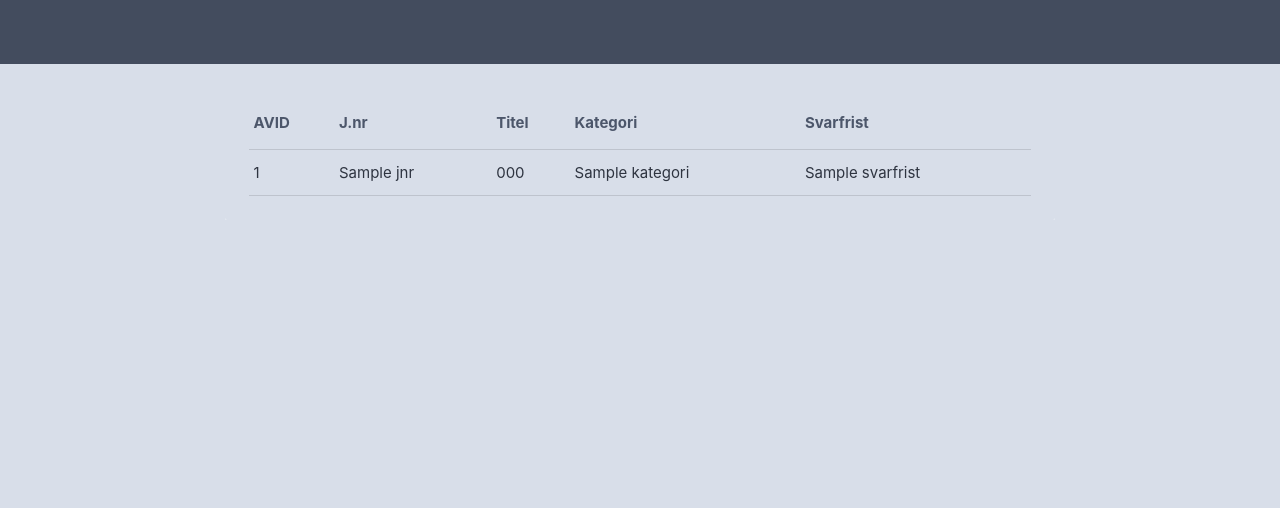
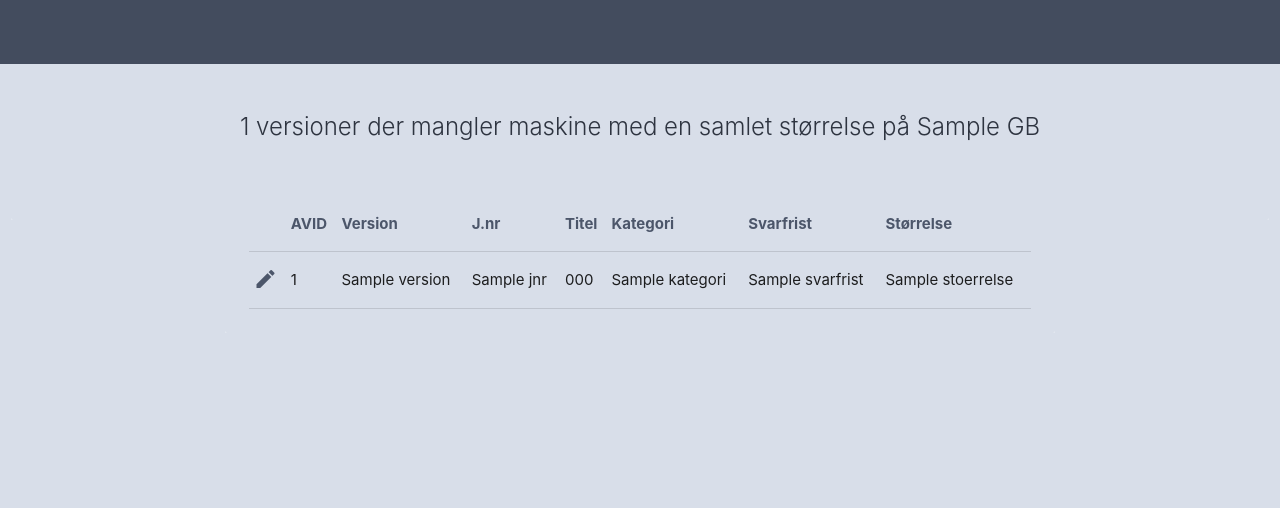
Before and after one commit to edbsystem/metax, a Django app: template arkiveringsversioner/templates/arkiveringsversioner/mangler_maskine.html in a window 1280 px wide. Shown: the top 508 px of the page. Run offline with Django 3.2, Linux system fonts and the light colour scheme; data comes from the database, SQL or seed files in the repository; both versions use the stored data as it was after the commit; the template is opened without the code that fills it: most values are stand-ins (such as "Sample title", 1, 10 or a date in 2020).

Commit message:
27-04-2021 14:27

```diff
--- a/arkiveringsversioner/models/version.py
+++ b/arkiveringsversioner/models/version.py
@@ -164,6 +164,10 @@ class Version(models.Model):
         default=False,
     )
 
+    modtaget_ada_startet = models.BooleanField(
+        default=False,
+    )
+
     modtaget_adatest_godkendt = models.BooleanField(
         default=False,
     )
--- a/arkiveringsversioner/templates/arkiveringsversioner/mangler_maskine.html
+++ b/arkiveringsversioner/templates/arkiveringsversioner/mangler_maskine.html
@@ -6,27 +6,43 @@
 
 <section class="section center">
   <div class="row">
+    <div class="col l12">
+      <div class="card z-depth-0">
+        <div class="card-content">
+          <span class="card-title center" style="cursor: default !important;">{{ versioner|length }} versioner der mangler maskine med en samlet størrelse på {{ samlet_stoerrelse }} GB</span><br><br>
+        </div>
+      </div>
+    </div>
+  </div>
+
+  <div class="row">
     <div class="col l8 offset-l2">
       <div class="card z-depth-0">
         <div class="card-content">
-          <table style="margin-top: -14px;">
+          <table style="margin-top: -78px;">
             <thead>
               <tr style="color: #4C566A;">
+                <th></th>
                 <th style="cursor: default !important;">AVID</th>
+                <th style="cursor: default !important;">Version</th>
                 <th style="cursor: default !important;">J.nr</th>
                 <th style="cursor: default !important;">Titel</th>
                 <th style="cursor: default !important;">Kategori</th>
                 <th style="cursor: default !important;">Svarfrist</th>
+                <th style="cursor: default !important;">Størrelse</th>
               </tr>
             </thead>
             <tbody>
               {% for version in versioner %}
-              <tr style="line-height: 1; cursor: pointer;" class='clickable-row' data-href="">
-                <td>{{ version.avid }}</td>
-                <td>{{ version.jnr }}</td>
-                <td>{{ version.titel }}</td>
-                <td>{{ version.kategori }}</td>
-                <td>{{ version.svarfrist }}</td>
+              <tr style="line-height: 1;">
+                <td><a href="{% url 'arkiveringsversion_view' version.avid version.version %}"><i class="material-icons" style="color: #4C566A;">edit</i></a></td>
+                <td><a href="#{{ version.avid }}" class="modal-trigger">{{ version.avid }}</a></td>
+                <td><a href="#{{ version.avid }}" class="modal-trigger">{{ version.version }}</a></td>
+                <td><a href="#{{ version.avid }}" class="modal-trigger">{{ version.jnr }}</a></td>
+                <td><a href="#{{ version.avid }}" class="modal-trigger">{{ version.titel }}</a></td>
+                <td><a href="#{{ version.avid }}" class="modal-trigger">{{ version.kategori }}</a></td>
+                <td><a href="#{{ version.avid }}" class="modal-trigger">{{ version.svarfrist }}</a></td>
+                <td><a href="#{{ version.avid }}" class="modal-trigger">{{ version.stoerrelse }}</a></td>
               </tr>
               {% endfor %}
             </tbody>
@@ -37,38 +53,43 @@
   </div>
 </section>
 
+{% for version in versioner %}
 <aside>
-  <div class="modal" id="opret_dialog">
+  <div class="modal" id="{{ version.avid }}">
     <div class="modal-dialog">
       <div class="modal-content">
         <div class="modal-header">
-          <h5 class="modal-title">Opret</h5>
+          <h5 class="modal-title">Vælg maskine der ønskes tildelt til version <strong>{{ version.version }}</strong> af <strong>AVID.{{ version.avid }}</strong></h5>
         </div>
-        <div class="modal-body">
-          <br>
-          <form action="{% url 'arkiveringsversion_view' 0 0 'opret' %}" id="opret_avid_form" method="GET">
-            {% csrf_token %}
-            <div class="form-group">
-              <label for="avid_create" class="col-form-label left" style="color: #4C566A;">AVID</label>
-              <input type="text" name="avid_opret" id="avid_create" class="form-control number" maxlength="5" autofocus>
-            </div>
-            <br><br>
+        <div class="modal-body" style="margin-top: 30px;">
+          <table>
+            <thead>
+              <tr style="color: #4C566A;">
+                <th style="cursor: default !important;">Navn</th>
+                <th style="cursor: default !important;">Processor</th>
+                <th style="cursor: default !important;">Bundkort</th>
+                <th style="cursor: default !important;">Arbejdshukommelse</th>
+                <th style="cursor: default !important;">Kommentar</th>
+              </tr>
+            </thead>
+            <tbody>
+              {% for fri_maskine in frie_maskiner %}
+              <tr style="line-height: 1; cursor: pointer;" class='clickable-row' data-href="{% url 'mangler_maskine_view' fri_maskine.navn version.avid version.version %}">
+                <td>{{ fri_maskine.navn }}</a></td>
+                <td>{{ fri_maskine.processor }}</a></td>
+                <td>{{ fri_maskine.bundkort }}</a></td>
+                <td>{{ fri_maskine.arbejdshukommelse }}</a></td>
+                <td>{{ fri_maskine.kommentar }}</a></td>
+              </tr>
+              {% endfor %}
+            </tbody>
+          </table>
         </div>
-        <div class="modal-footer">
-          <a href="#!">
-            <button id="" name="" type="button" class="modal-close btn waves-effect waves-light z-depth-0" style="background-color: #BF616A; color: #ECEFF4;">
-              Fortryd
-            </button>
-          </a>
-          <button type="button" class="btn waves-effect waves-light z-depth-0" style="margin-left: 6px; background-color: #A3BE8C; color: #2E3440;" onclick="return validation()">
-            Bekræft
-          </button>
-        </div>
-        </form>
       </div>
     </div>
   </div>
 </aside>
+{% endfor %}
 
 <aside>
   <div class="modal bottom-sheet" id="fejl">
@@ -80,47 +101,6 @@
   </div>
 </aside>
 
-
-<script>
-  $('#avid_create').ready(function () {
-    $('#avid_create').keydown(function (event) {
-      if (event.keyCode == 13) {
-        validation()
-      }
-    });
-  });
-
-  Array.from(document.getElementsByClassName('number')).forEach(elem => {
-    elem.addEventListener('input', event => {
-      event.target.value = event.target.value.replace(/[^0-9]/g, '');
-    });
-  });
-
-  function validation() {
-    dialog = false
-    avid = document.getElementById('avid_create').value
-
-    console.log(avid.length)
-    if (avid.length !== 5) {
-      dialog = false
-    }
-    else {
-      dialog = true
-    }
-
-    if (dialog != true) {
-      $('#fejl').modal('open')
-      return false;
-    }
-    else {
-      console.log(avid)
-      console.log('submit')
-      document.getElementById('opret_avid_form').submit();
-    }
-  }
-
-</script>
-
 {% endblock content %}
 
 {% block footer %}
--- a/arkiveringsversioner/urls.py
+++ b/arkiveringsversioner/urls.py
@@ -1,6 +1,6 @@
 from django.urls import path
 
-from .views import arkiveringsversioner_view, leverandoerer_view, typer_view, leverandoer_view, type_view, arkiveringsversion_view, soeg_view, views_view, import_view
+from .views import arkiveringsversioner_view, leverandoerer_view, typer_view, leverandoer_view, type_view, arkiveringsversion_view, soeg_view, mangler_maskine_view, import_view
 
 urlpatterns = [
     path('', arkiveringsversioner_view, name='arkiveringsversioner_view'),
@@ -11,7 +11,8 @@ urlpatterns = [
 
     path('soeg/', soeg_view, name='soeg_view'),
     path('soeg/<int:nulstil>/', soeg_view, name='soeg_view'),
-    path('views/<str:view>/', views_view, name='views_view'),
+    path('mangler_maskine/', mangler_maskine_view, name='mangler_maskine_view'),
+    path('mangler_maskine/<str:maskine>/<str:avid>/<str:version>', mangler_maskine_view, name='mangler_maskine_view'),
     path('import/', import_view, name='import_view'),
 
     path('leverandoerer/', leverandoerer_view, name='leverandoerer_view'),
--- a/arkiveringsversioner/views/__init__.py
+++ b/arkiveringsversioner/views/__init__.py
@@ -6,4 +6,4 @@ from .type_view import type_view
 from .arkiveringsversion_view import arkiveringsversion_view
 from .soeg_view import soeg_view
 from .import_view import import_view
-from .views_view import views_view
+from .mangler_maskine_view import mangler_maskine_view
--- a/hardware/custom_context_processor.py
+++ b/hardware/custom_context_processor.py
@@ -25,10 +25,28 @@ def subject_renderer(request):
     for netvaerk in list(Placering._meta.get_field('netvaerk').choices):
         _netvaerker.append(netvaerk[1])
 
+    _frie_maskiner = []
+    _frie_maskiner_objs = []
+    for maskine in Maskine.objects.all():
+        _frie_maskiner_objs.append(maskine)
+    for medie in Medie.objects.exclude(maskine=None):
+        if medie.maskine in _frie_maskiner_objs:
+            _frie_maskiner_objs.remove(medie.maskine)
+    for fri_maskine in _frie_maskiner_objs:
+        if fri_maskine.type == 'Server':
+            _frie_maskiner.append({
+                "navn": fri_maskine.navn,
+                "processor": fri_maskine.processor,
+                "bundkort": fri_maskine.bundkort,
+                "arbejdshukommelse": fri_maskine.arbejdshukommelse,
+                "kommentar": fri_maskine.kommentar,
+            })
+
     return {
         "medie_typer": sorted(_medie_typer),
         "maskine_typer": sorted(_maskine_typer),
         "lokationer": sorted(_lokationer),
         "lokaler": sorted(_lokaler),
         "netvaerker": sorted(_netvaerker),
+        "frie_maskiner": sorted(_frie_maskiner, key=lambda _fri_maskine: _fri_maskine['navn']),
     }
--- a/hardware/models/maskine.py
+++ b/hardware/models/maskine.py
@@ -1,6 +1,6 @@
 from django.db import models
 
-from hardware.models import Placering
+from .placering import Placering
 
 
 class Maskine(models.Model):
--- a/hardware/models/medie.py
+++ b/hardware/models/medie.py
@@ -1,6 +1,7 @@
 from django.db import models
 
 from arkiveringsversioner.models import Version
+from .maskine import Maskine
 
 
 class Medie(models.Model):
@@ -41,6 +42,13 @@ class Medie(models.Model):
         related_name='versioner'
     )
 
+    maskine = models.ForeignKey(
+        Maskine,
+        null=True,
+        blank=True,
+        on_delete=models.SET_NULL
+    )
+
     def __str__(self):
         return str(self.navn)
 
--- a/hardware/templates/hardware/medier.html
+++ b/hardware/templates/hardware/medier.html
@@ -24,6 +24,7 @@
                 <th style="cursor: default !important;">Producent</th>
                 <th style="cursor: default !important;">Kapacitet i GB</th>
                 <th style="cursor: default !important;">Arkiveringsversioner</th>
+                <th style="cursor: default !important;">Maskine</th>
               </tr>
             </thead>
             <tbody>
@@ -46,6 +47,7 @@
                   <a href="{% url 'arkiveringsversion_view' v %}">{{ v }},</a>
                   {% endfor %}
                 </td>
+                <td>{{ medie.maskine | default_if_none:'' }}</td>
               </tr>
               {% endfor %}
             </tbody>
--- a/hardware/views/medier_view.py
+++ b/hardware/views/medier_view.py
@@ -27,6 +27,7 @@ def medier_view(request):
             "producent": _medie_obj.producent,
             "kapacitet": _medie_obj.kapacitet,
             "versioner": versioner,
+            "maskine": _medie_obj.maskine,
         })
 
     print(_medier)
```
Also changed, not shown: arkiveringsversioner/templates/arkiveringsversioner/arkiveringsversion.html (+51 -1 lines), arkiveringsversioner/views/arkiveringsversion_view.py (+34 -21 lines), arkiveringsversioner/views/mangler_maskine_view.py (added, +63 -0 lines), arkiveringsversioner/views/views_view.py (deleted, +0 -37 lines), arkiveringsversioner/migrations/0035_version_modtaget_ada_startet.py (added), db.sqlite3, hardware/migrations/0005_medie_maskine.py (added).
